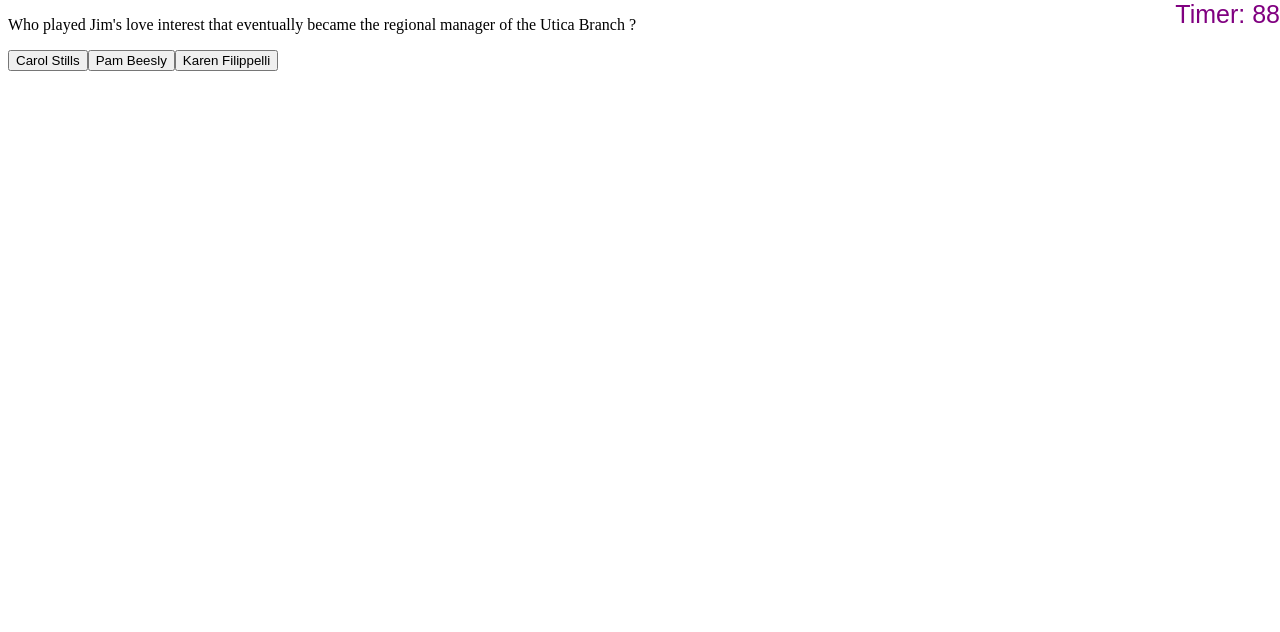
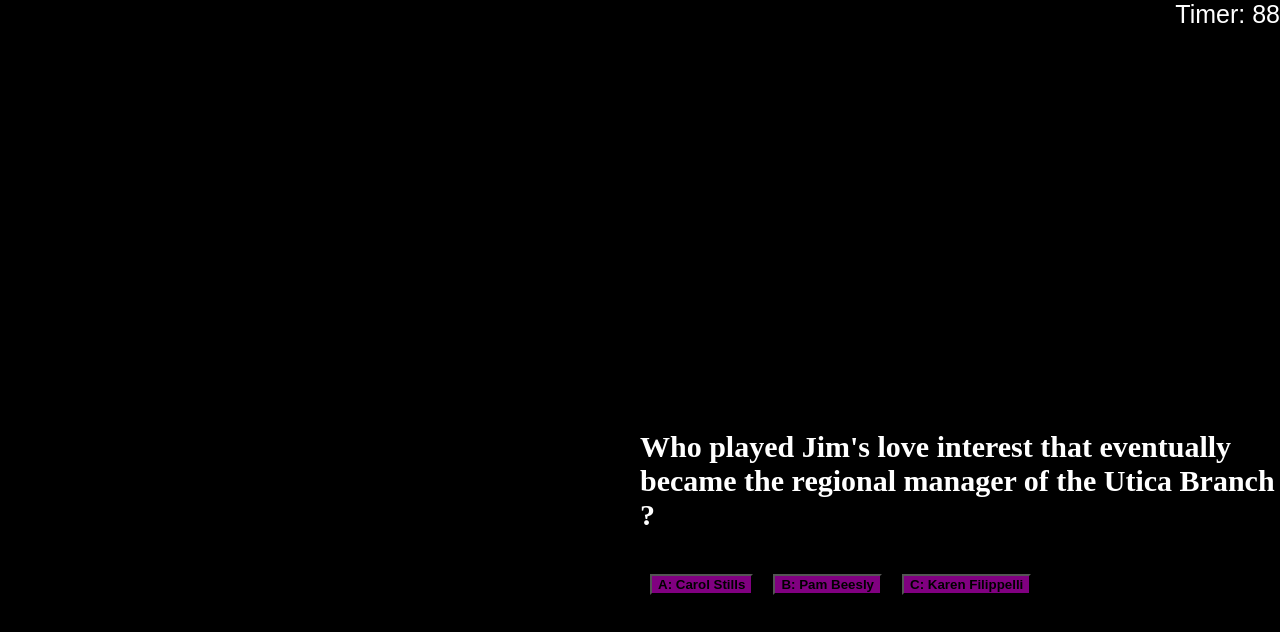
Before and after one commit to michaelanthonyyy/web-api-code-quiz, a plain HTML site: page index.html in a window 1280 px wide. Both pictures are taken after a click on the button "Start Quiz". Drawn offline with Linux system fonts and the light colour scheme.

Commit message:
updated style.css

```diff
--- a/index.html
+++ b/index.html
@@ -1,11 +1,13 @@
 <!DOCTYPE html>
 <html lang="en">
+
 <head>
     <meta charset="UTF-8">
     <meta name="viewport" content="width=device-width, initial-scale=1.0">
     <title>Quiz Game</title>
     <link rel="stylesheet" href="style.css" />
 </head>
+
 <body>
     <header>
         <!-- <div class="high-scores">
@@ -16,12 +18,14 @@
     </header>
 
     <div class="main-content">
+
         <div class="start-page">
-        <div class="start-button"><button>Start Quiz</button></div>
+            <div class="start-button"><h1>The Office Quiz Challenge</h1><button>Start Quiz</button></div>
         </div>
         <div class="questions">
 
         </div>
+
         <div class="end-game">
             <div class="container">
                 <div class="card-body">
@@ -31,14 +35,14 @@
             </div>
         </div>
 
-        <div class= "wrapper">
+        <div class="wrapper">
             <h1>Highscores</h1>
-            <div class= "card">
+            <div class="card">
                 <div class="card-body">
                 </div>
             </div>
-                <div class= "go-back">
-                <button onclick= location.href="index.html" type="button">Go Back</button>
+            <div class="go-back">
+                <button onclick=location.href="index.html" type="button">Go Back</button>
             </div>
             <div class="clear">
                 <button>Clear Highscores</button>
@@ -49,4 +53,5 @@
 
     <script src="script.js"></script>
 </body>
+
 </html>
--- a/script.js
+++ b/script.js
@@ -9,32 +9,32 @@ var questionId = 0;
 var quizQuestions = [
     {
         question: "Who played Jim's love interest that eventually became the regional manager of the Utica Branch ?",
-        answers: ["Carol Stills", "Pam Beesly", "Karen Filippelli"],
-        correctAnswer: "Karen Filippelli"
+        answers: ["A: Carol Stills", "B: Pam Beesly", "C: Karen Filippelli"],
+        correctAnswer: "C: Karen Filippelli"
     },
 
     {
         question: "What did Prison Mike say the worst part about prison was?",
-        answers: ["The prison guards", "The DEMENTORS", "No freedom"],
-        correctAnswer: "The DEMENTORS"
+        answers: ["A: The prison guards", "B: The DEMENTORS", "C: No freedom"],
+        correctAnswer: "B: The DEMENTORS"
     },
 
     {
         question: "Which song was played while everyone danced down the aisle at Pam and Jim's Wedding?",
-        answers: ["Chris Brown - Forever", "Bruno Mars - Marry You", "Jagged Edge - Meet Me At The Alter"],
+        answers: ["A: Chris Brown - Forever", "B: Bruno Mars - Marry You", "C: Jagged Edge - Meet Me At The Alter"],
         correctAnswer: "Chris Brown - Forever"
     },
 
     {
         question: "Which two characters 'dueled' over Angela?",
-        answers: ["Ryan and Michael", "Dwight and Andy", "David Wallace and Robert California"],
-        correctAnswer: "Dwight and Andy"
+        answers: ["A: Ryan and Michael", "B: Dwight and Andy", "C: David Wallace and Robert California"],
+        correctAnswer: "B: Dwight and Andy"
     },
 
     {
         question: "What kind of van did the Michael Scott Paper Company drive?",
-        answers: ["Chrysler Sebring", "Old Korean Scranton Hallelujah Church", "Meridith's van"],
-        correctAnswer: "Old Korean Scranton Hallelujah Church"
+        answers: ["A: Chrysler Sebring", "B: Old Korean Scranton Hallelujah Church", "C: Meridith's van"],
+        correctAnswer: "B: Old Korean Scranton Hallelujah Church"
     },
 ]
 
@@ -46,10 +46,17 @@ function timer() {
 
         if (secondsLeft === 0) {
             clearInterval(timerInterval);
-            sendMessage();
+            // sendMessage();
         }
     }, 1000);
 }
+
+startEl.addEventListener("click", function () {
+    timer();
+    startEl.style.visibility = 'hidden';
+    questionNumber();
+}
+)
 
 function questionNumber() {
     var pEl = document.createElement("p");
@@ -64,23 +71,16 @@ function questionNumber() {
         questionsEl.appendChild(button);
     }
     questionId++;
-    if (button.value === questionsNumber[questionId].correctAnswer) {
-        questionId++;
-    } else {
-        wrongAnswer();
-        questionId++;
-    }
+    // if (button.value === questionsNumber[questionId].correctAnswer) {
+    //     questionId++;
+    // } else {
+    //     wrongAnswer();
+    //     questionId++;
+    // }
 
 }
 
 
-startEl.addEventListener("click", function () {
-    timer();
-    startEl.style.visibility = 'hidden';
-    questionNumber();
-}
-)
-// button.addEventListener("click", stylePage);
 
 function wrongAnswer() {
     secondsLeft - 15;
--- a/style.css
+++ b/style.css
@@ -1,5 +1,20 @@
+body {
+    background-color: black;
+    color: white;
+}
+
+body button {
+    font-weight: bold;
+    font-family: Arial, sans-serif;
+    background-color: purple;
+    color: black;
+    margin-left: 10px;
+    margin-right: 10px;
+}
+
+
 .timer {
-    color: purple;
+    color: white;
     position: absolute;
     top: 0;
     right: 0;
@@ -7,8 +22,20 @@
     font-family: Arial, sans-serif;
 }
 
+#button {
+    font-weight: bold;
+}
+
+.questions {
+    font-weight: bold;
+    font-size: 30px;
+    position: fixed;
+    top: 50%;
+    left: 50%;
+}
+
 .high-scores {
-    color: purple;
+    color: white;
     position: absolute;
     top: 0;
     left: 0;
@@ -18,7 +45,7 @@
 }
 
 .start-page {
-    color: purple;
+    color: white;
     position: fixed;
     top: 50%;
     left: 50%;
@@ -27,14 +54,14 @@
 .go-back {
     display: inline-block;
     background-color: purple;
-    color: black;
+    color: white;
 
 }
 
 .clear {
     display: inline-block;
     background-color: purple;
-    color: black;
+    color: white;
 }
 
 .wrapper {
```
Lines whose indentation alone changed are shown as unchanged.
